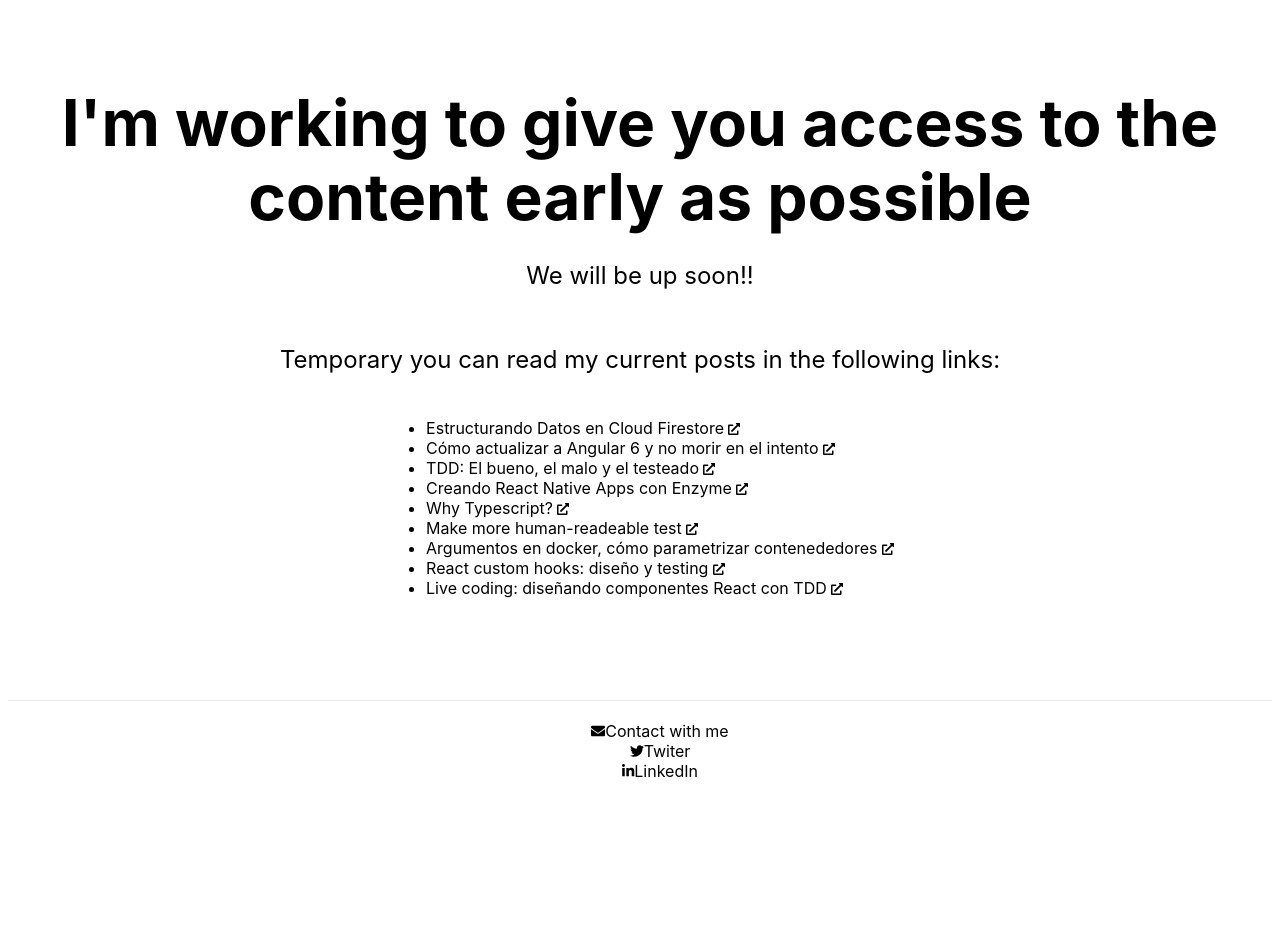
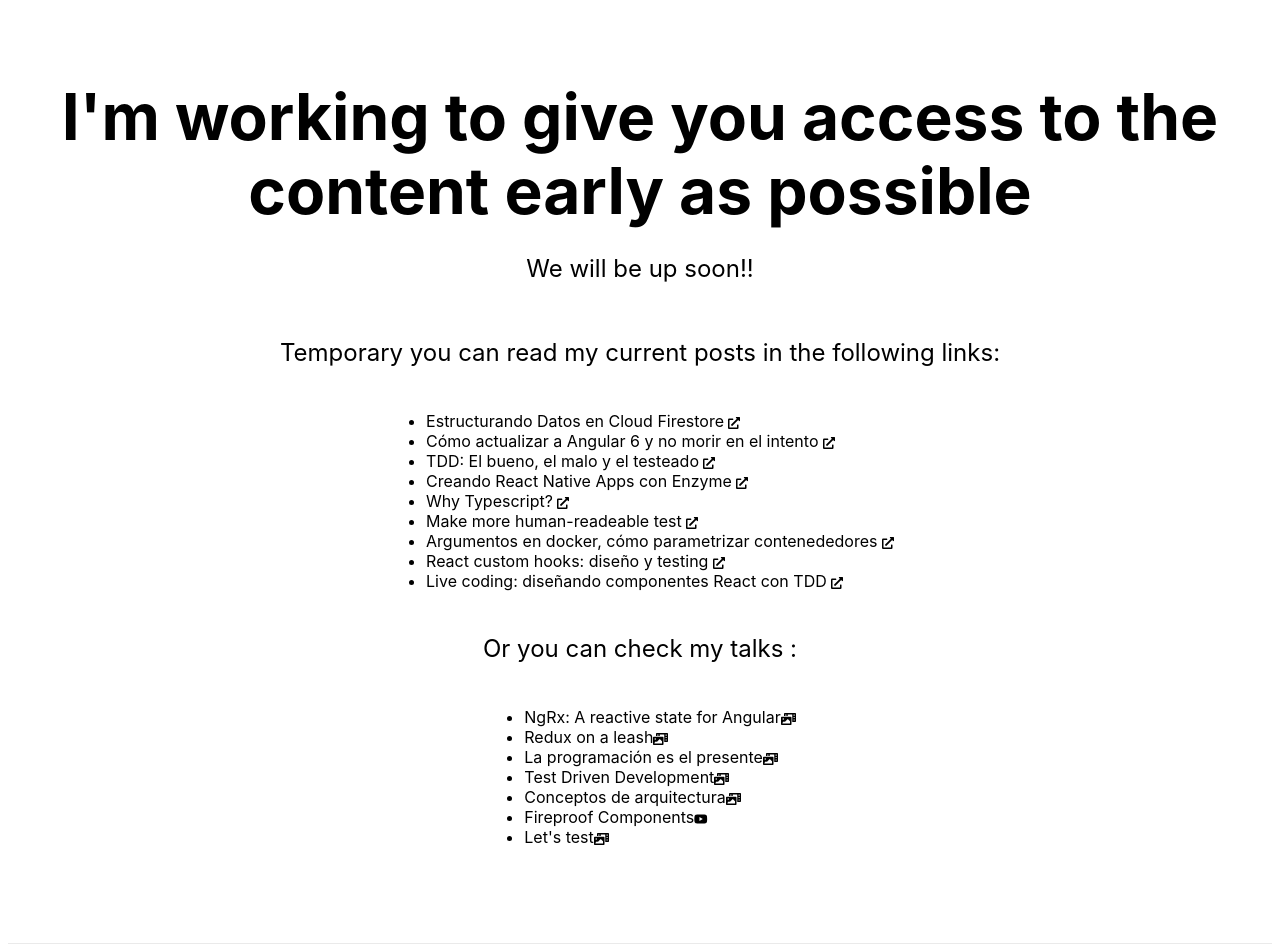
Before and after one commit to adrian-afergon/afergon-blogs, a Next.js app: page / in a window 1280 px wide. Shown: the top 952 px of the page. Before the commit the page ends 800 px from the top, so only its background shows below. Built offline with nearby package versions, Linux system fonts and the light colour scheme.

Commit message:
Display talks on home page

```diff
--- a/data.json
+++ b/data.json
@@ -67,12 +67,72 @@
   ],
   "talks": [
     {
-      "title": "",
+      "title": "NgRx: A reactive state for Angular",
       "intro": "",
-      "place": "",
-      "date": "",
-      "locale": "",
-      "slides": "",
+      "places": "JsDayCan 2018",
+      "date": "Nov 10, 2018",
+      "locale": "spanish",
+      "slides": "https://slides.com/afergon/deck#/",
+      "video": "",
+      "external": true
+    },
+    {
+      "title": "Redux on a leash",
+      "intro": "",
+      "places":["TLP Winter", "GDG Gran Canaria"],
+      "date": "Feb, 2019",
+      "locale": "spanish",
+      "slides": "https://slides.com/afergon/redux-on-a-leach-2",
+      "video": "",
+      "external": true
+    },
+    {
+      "title": "La programación es el presente",
+      "intro": "",
+      "places": ["CIFP César Manríque"],
+      "date": "Feb, 2019",
+      "locale": "spanish",
+      "slides": "https://slides.com/afergon/deck-3#/",
+      "video": "",
+      "external": true
+    },
+    {
+      "title": "Test Driven Development",
+      "intro": "",
+      "places": ["TLP Summer 2019"],
+      "date": "Jul, 2019",
+      "locale": "spanish",
+      "slides": "https://slides.com/afergon/test-driven-development#/",
+      "video": "",
+      "external": true
+    },
+    {
+      "title": "Conceptos de arquitectura",
+      "intro": "",
+      "places": ["CIFP César Manrique 2019"],
+      "date": "Nov, 2019",
+      "locale": "spanish",
+      "slides": "https://slides.com/afergon/architecture#/",
+      "video": "",
+      "external": true
+    },
+    {
+      "title": "Fireproof Components",
+      "intro": "",
+      "places": ["JSDay Can 2019"],
+      "date": "Nov 10, 2019",
+      "locale": "spanish",
+      "slides": "https://slides.com/afergon/fireproof-components#/",
+      "video": "https://www.youtube.com/watch?v=cu8eGBuP2pU",
+      "external": true
+    },
+    {
+      "title": "Let's test",
+      "intro": "",
+      "places": ["Secuoyas"],
+      "date": "Nov, 2019",
+      "locale": "spanish",
+      "slides": "https://slides.com/afergon/lets-test#/",
       "video": "",
       "external": true
     }
--- a/pages/index.tsx
+++ b/pages/index.tsx
@@ -4,9 +4,14 @@ import { FontAwesomeIcon } from '@fortawesome/react-fontawesome';
 import {
   faEnvelope,
   faExternalLinkAlt,
+  faPhotoVideo,
 } from '@fortawesome/free-solid-svg-icons';
-import { posts } from '../data.json';
-import { faLinkedinIn, faTwitter } from '@fortawesome/free-brands-svg-icons';
+import { posts, talks } from '../data.json';
+import {
+  faLinkedinIn,
+  faTwitter,
+  faYoutube,
+} from '@fortawesome/free-brands-svg-icons';
 
 const Home: React.FC = () => (
   <div className="container">
@@ -38,6 +43,24 @@ const Home: React.FC = () => (
               {post.external && (
                 <FontAwesomeIcon icon={faExternalLinkAlt} size="xs" />
               )}
+            </a>
+          </li>
+        ))}
+      </ul>
+      <p className="description">Or you can check my talks :</p>
+      <ul>
+        {talks.map((talk) => (
+          <li key={talk.title}>
+            <a
+              href={talk.video ? talk.video : talk.slides}
+              target="_blank"
+              rel="noreferrer"
+            >
+              {talk.title}
+              <FontAwesomeIcon
+                icon={talk.video ? faYoutube : faPhotoVideo}
+                size="xs"
+              />
             </a>
           </li>
         ))}
```
